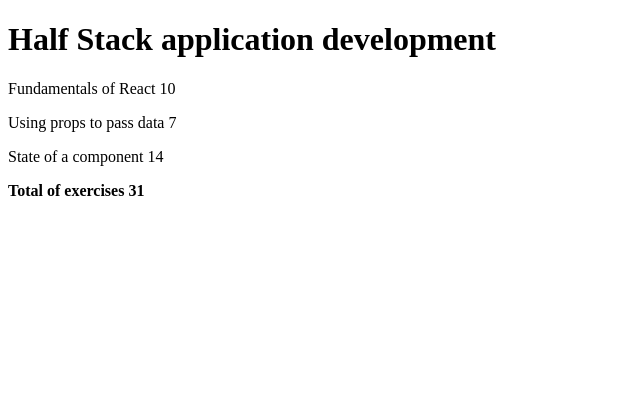
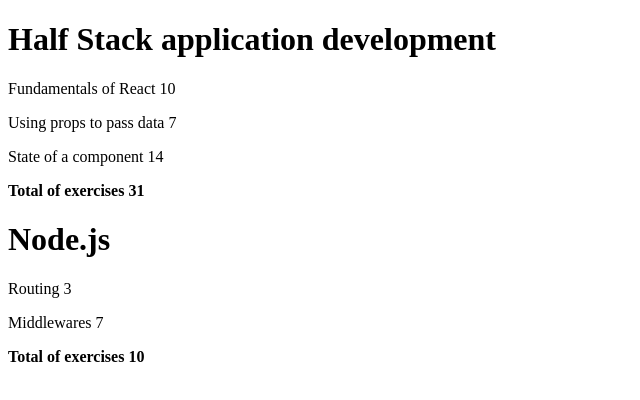
Before and after one commit to toniremi/FullStackOpenCourse, a React (Vite) app in the folder part2/courseinfo/: page / in a window 1280 px wide. Shown: the top 400 px of the page, without its empty margins (0-640 px from the left). Built offline with nearby package versions, Linux system fonts and the light colour scheme.

Commit message:
feat: exercise 2.4 render multiple courses
Change the structure of the App component to be able to render multiple courses if needed.

```diff
--- a/part2/courseinfo/src/App.jsx
+++ b/part2/courseinfo/src/App.jsx
@@ -36,7 +36,8 @@
 );
 
 const App = () => {
-  const course = {
+  const courses = [
+    {
       id: 1,
       name: "Half Stack application development",
       parts: [
@@ -56,9 +57,32 @@
           id: 3,
         },
       ],
-  };
+    },
+    {
+      name: "Node.js",
+      id: 2,
+      parts: [
+        {
+          name: "Routing",
+          exercises: 3,
+          id: 1,
+        },
+        {
+          name: "Middlewares",
+          exercises: 7,
+          id: 2,
+        },
+      ],
+    },
+  ];
 
-  return <Course course={course} />;
+  return (
+    <div>
+      {courses.map((course) => (
+        <Course key={course.id} course={course} />
+      ))}
+    </div>
+  );
 };
 
 export default App;
```
Lines whose indentation alone changed are shown as unchanged.
